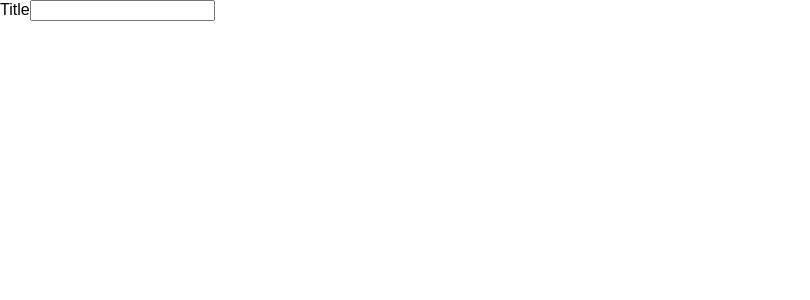
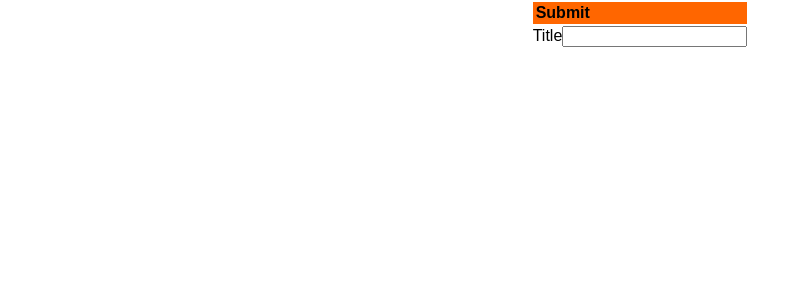
Before and after one commit to islamhaqq/Readable, a React (Create React App) app: page /submit in a window 1280 px wide. Shown: the top 300 px of the page, without its empty margins (0-810 px from the left). Built offline with nearby package versions, Linux system fonts and the light colour scheme.

Commit message:
add in a formfield and navbar for submit

```diff
--- a/src/components/Submit.js
+++ b/src/components/Submit.js
@@ -1,10 +1,35 @@
 import React from 'react';
 
 const Submit = () => (
-	<div>
-		<label>Title</label>
-		<input type="text" />
-	</div>
+	<center>
+		<table>
+			<tbody>
+				<tr>
+					<td bgcolor="#ff6600">
+						<table
+							border="0"
+							cellpadding="0"
+							cellspacing="0"
+							width="100%"
+							style={{ padding: '2px' }}
+						>
+							<tbody>
+								<tr>
+									<td style={{ 'line-height': '12pt', height: '10px' }}>
+										<span>
+											<b>Submit</b>
+										</span>
+									</td>
+								</tr>
+							</tbody>
+						</table>
+					</td>
+				</tr>
+			</tbody>
+			<label>Title</label>
+			<input type="text" />
+		</table>
+	</center>
 );
 
 export default Submit;
```
